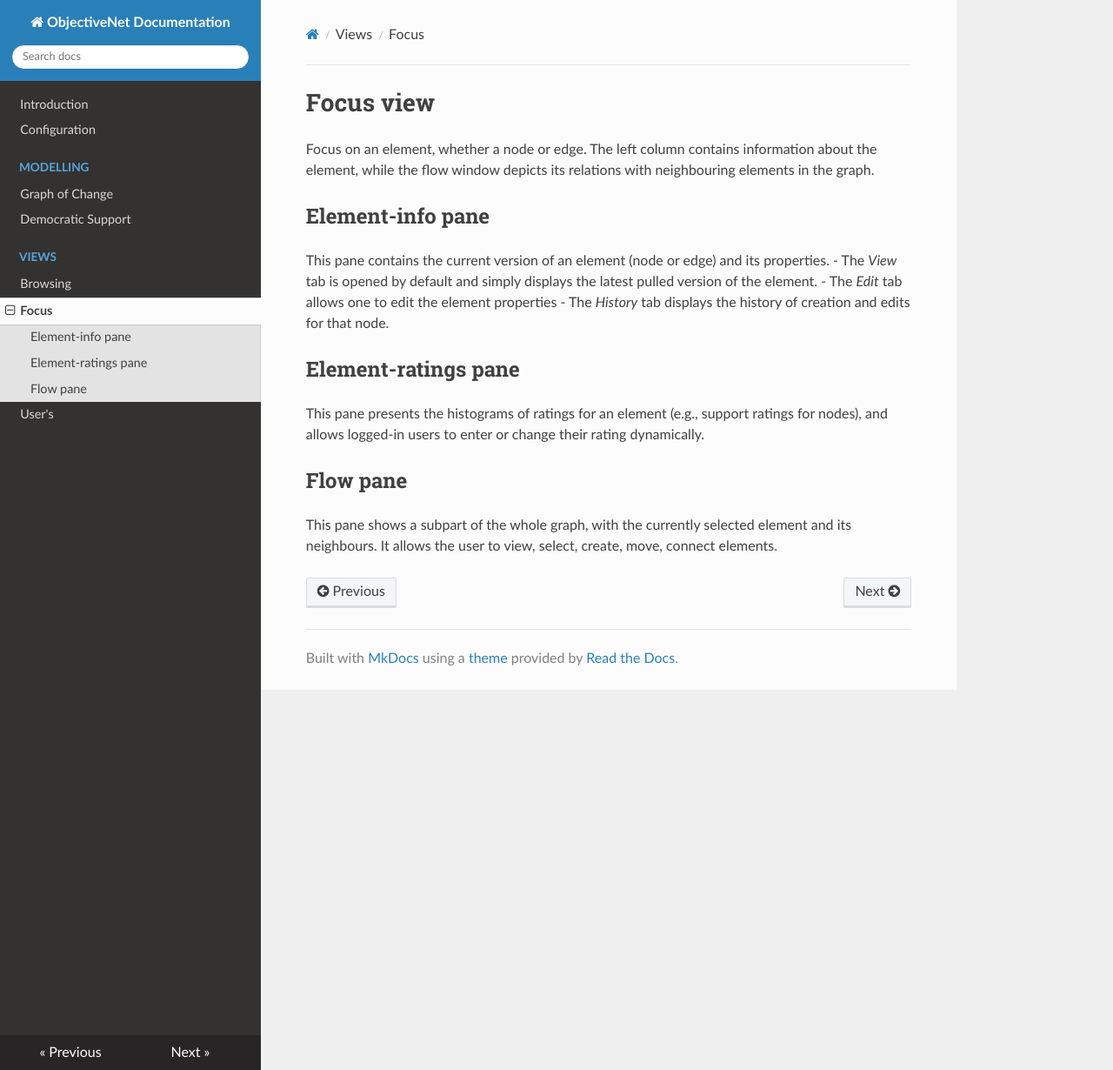
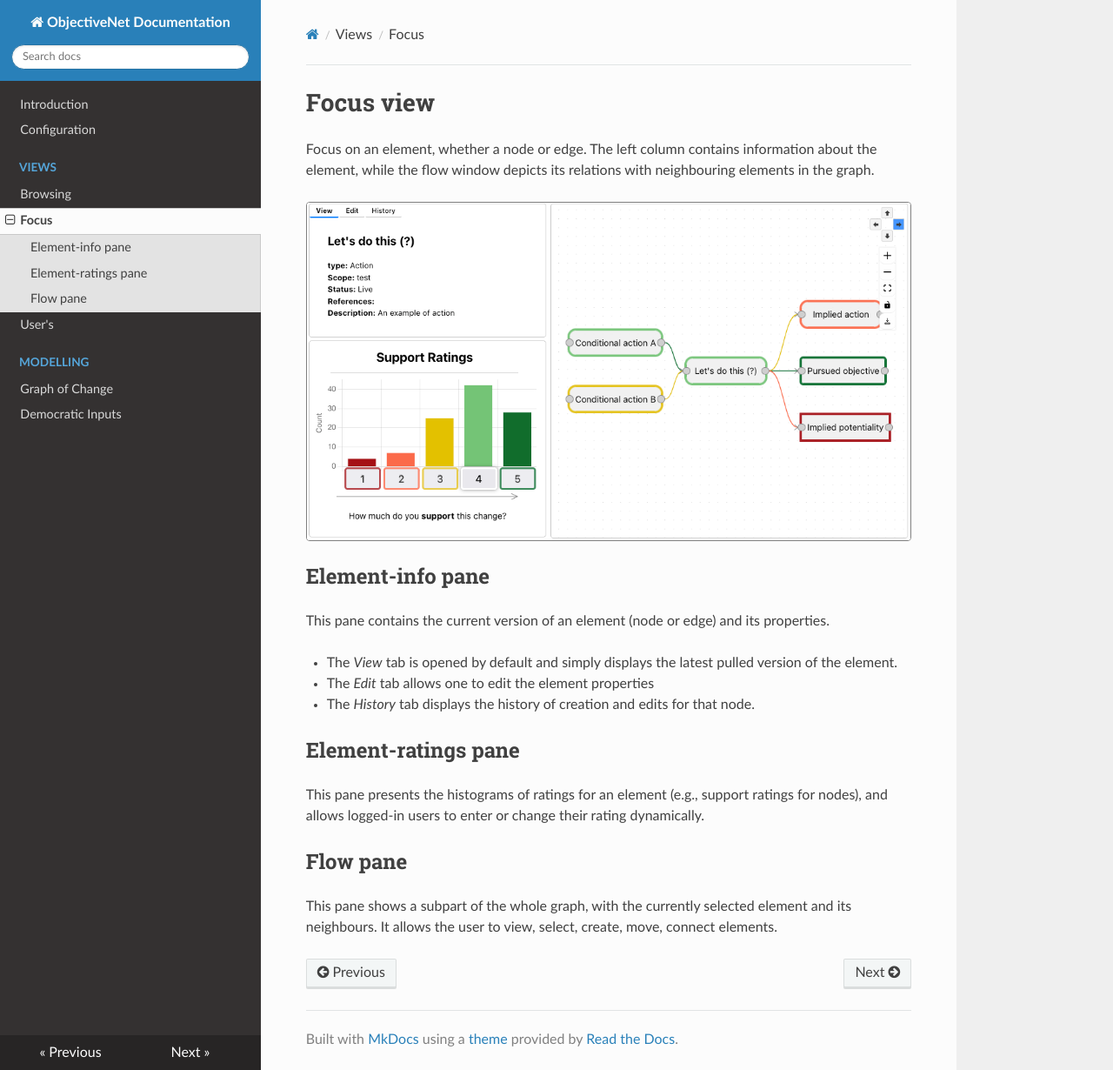
Before and after one commit to comodelling/commongraph, an MkDocs documentation site: the page built from docs/view/focus.md, in a window 1280 px wide and 1230 px high. Shown: the whole window at 87% size. Built offline with MkDocs 1.6.1, drawn with Linux system fonts in a browser that asks for light colours; nearby versions of some CDN libraries.

```diff
--- a/docs/view/focus.md
+++ b/docs/view/focus.md
@@ -3,12 +3,15 @@
 Focus on an element, whether a node or edge.
 The left column contains information about the element, while the flow window depicts its relations with neighbouring elements in the graph.
 
+<img src="../focus_view_example.png" alt="Focus View" style="border: 1px solid grey; border-radius: 4px" />
+
 ## Element-info pane
 
 This pane contains the current version of an element (node or edge) and its properties.
-- The *View* tab is opened by default and simply displays the latest pulled version of the element.
-- The *Edit* tab allows one to edit the element properties
-- The *History* tab displays the history of creation and edits for that node.
+
+* The *View* tab is opened by default and simply displays the latest pulled version of the element.
+* The *Edit* tab allows one to edit the element properties
+* The *History* tab displays the history of creation and edits for that node.
 
 ## Element-ratings pane
 
--- a/mkdocs.yml
+++ b/mkdocs.yml
@@ -2,13 +2,14 @@ site_name: ObjectiveNet Documentation
 nav:
   - Introduction: index.md
   - Configuration: configuration.md
-  - Modelling:
-    - Graph of Change: modelling/graph.md
-    - Democratic Support: modelling/support.md
   - Views:
     - Browsing: view/browsing.md
     - Focus: view/focus.md
     - User's: view/user.md
+  - Modelling:
+    - Graph of Change: modelling/graph.md
+    - Democratic Inputs: modelling/demos.md
+
 
 theme: readthedocs
 markdown_extensions:
```
Also changed, not shown: docs/index.md (+1 -1 lines), docs/modelling/demos.md (added, +18 -0 lines), docs/modelling/graph.md (+1 -1 lines), docs/modelling/support.md (deleted, +0 -8 lines), docs/view/browsing.md (+2 -0 lines), docs/view/browse_view_example.png (added), docs/view/focus_view_example.png (added).
